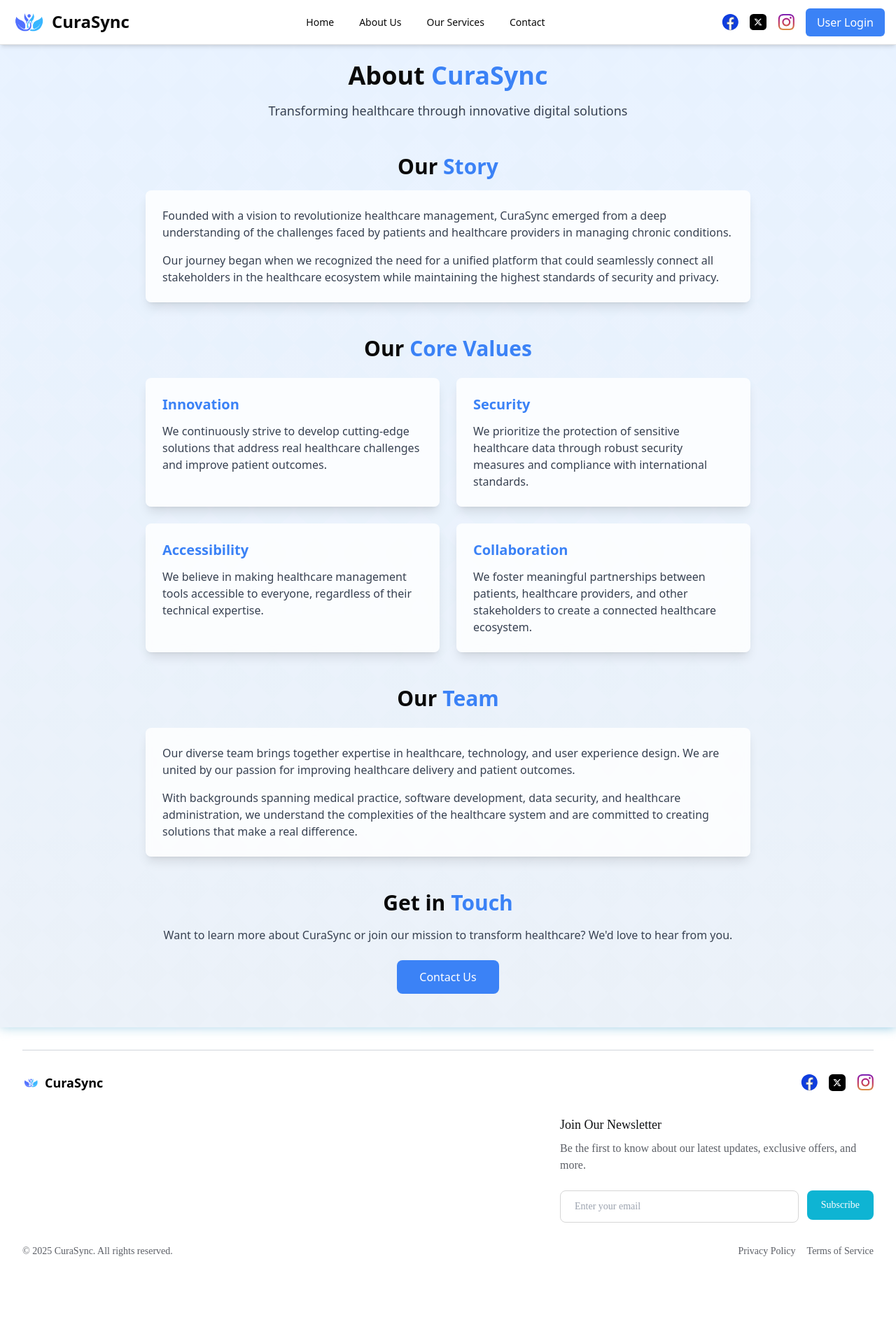
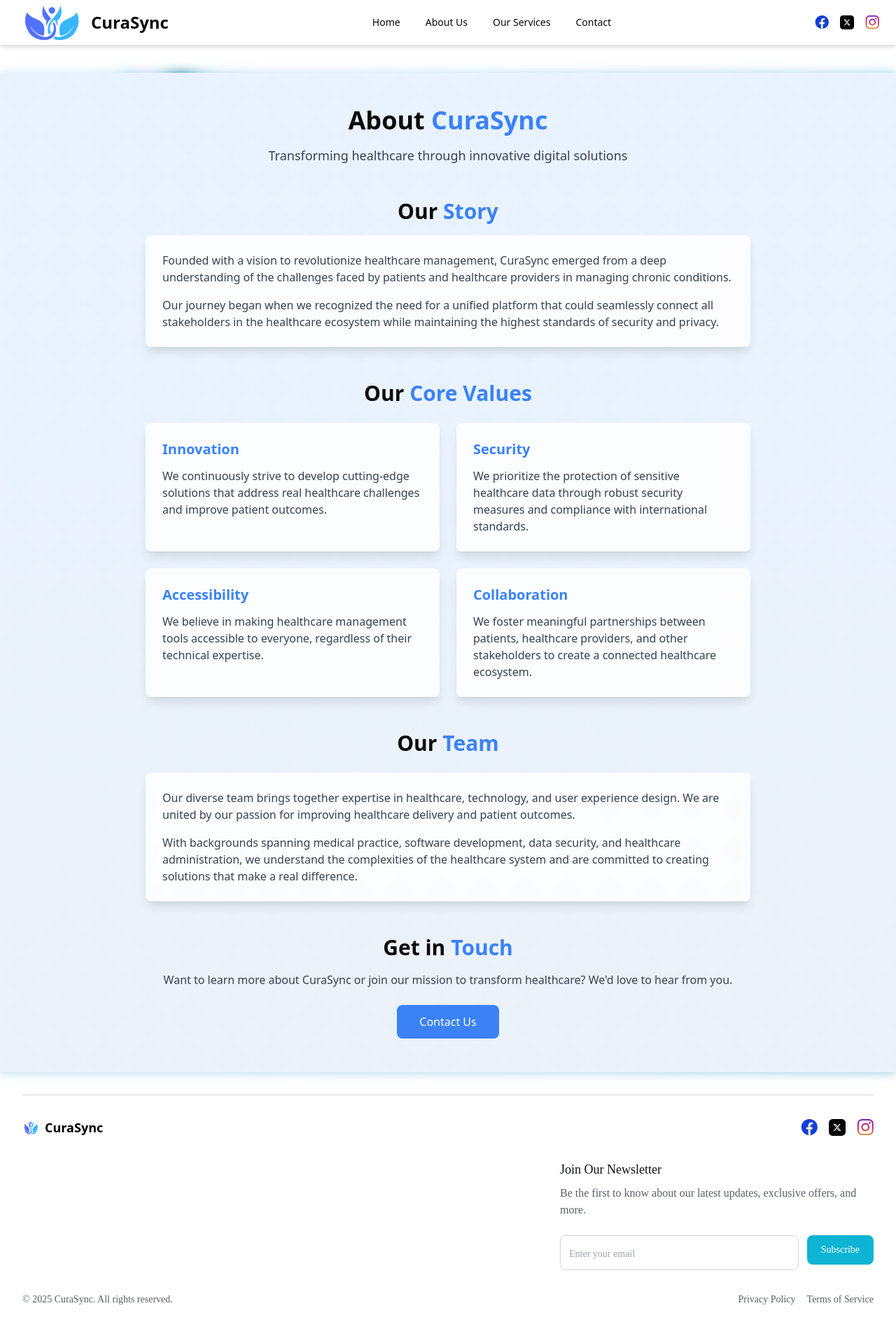
Before and after one commit to CuraSync/home-page, a Next.js app: page /about in a window 1280 px wide. Shown: the whole page at 70% size. Before the commit the page ends 1829 px from the top, so only its background shows below. Built offline with nearby package versions, Linux system fonts and the light colour scheme.

Commit message:
Made the navbar and footer responsive
Made the navbar and footer responsive for all the devices desktops, tablets and mobiles

```diff
--- a/src/components/common/footer.tsx
+++ b/src/components/common/footer.tsx
@@ -1,76 +1,120 @@
 import React from "react";
 import Image from "next/image";
 import fb from "../../../public/icons/fb.svg";
+import Link from "next/link";
 import x from "../../../public/icons/x.svg";
 import ig from "../../../public/icons/ig.svg";
 import Logo from "../../../public/images/Logo.png";
 
 const Footer = () => {
   return (
-    <div className="w-full bg-white text-black p-8">
-      <hr className="border-t border-gray-300 mb-8" /> {/* Horizontal line */}
-      <div className="flex justify-between items-center">
+    <div className="w-full bg-white text-black p-4 sm:p-6 md:p-8">
+      <hr className="border-t border-gray-300 mb-6 sm:mb-8" />
+
+      {/* Top Section - Logo and Social Icons */}
+      <div className="flex flex-col sm:flex-row justify-between items-center gap-4 sm:gap-0">
         <div className="flex items-center space-x-2">
-          <Image src={Logo} alt="CuraSync Logo" width={24} height={24} />{" "}
-          {/* Logo */}
+          <Image
+            src={Logo}
+            alt="CuraSync Logo"
+            width={24}
+            height={24}
+            className="w-6 h-6"
+          />
           <h2 className="text-lg font-bold">CuraSync</h2>
         </div>
+
         <div className="flex space-x-4">
-          <div className="w-6 h-6 relative overflow-hidden">
-            <img src={fb.src} alt="Facebook" className="w-full h-full" />
-          </div>
-          <div className="w-6 h-6 relative overflow-hidden">
-            <img src={x.src} alt="Twitter" className="w-full h-full" />
-          </div>
-          <div className="w-6 h-6 relative overflow-hidden">
-            <img src={ig.src} alt="Instagram" className="w-full h-full" />
-          </div>
+          <Link
+            href="https://facebook.com"
+            target="_blank"
+            rel="noopener noreferrer"
+          >
+            <Image
+              src={fb}
+              alt="Facebook"
+              width={24}
+              height={24}
+              className="w-6 h-6 hover:opacity-80 transition-opacity"
+            />
+          </Link>
+          <Link
+            href="https://twitter.com"
+            target="_blank"
+            rel="noopener noreferrer"
+          >
+            <Image
+              src={x}
+              alt="Twitter"
+              width={24}
+              height={24}
+              className="w-6 h-6 hover:opacity-80 transition-opacity"
+            />
+          </Link>
+          <Link
+            href="https://instagram.com"
+            target="_blank"
+            rel="noopener noreferrer"
+          >
+            <Image
+              src={ig}
+              alt="Instagram"
+              width={24}
+              height={24}
+              className="w-6 h-6 hover:opacity-80 transition-opacity"
+            />
+          </Link>
         </div>
       </div>
+
       {/* Newsletter Section */}
-      <div className="w-full flex justify-end mt-8">
-        <div className="w-full max-w-md flex-col justify-start items-start gap-6 flex">
-          <div className="self-stretch h-[84px] flex-col justify-start items-start gap-2 flex">
-            <div className="self-stretch text-[#101113] text-lg font-medium font-['Poppins'] leading-7">
+      <div className="w-full flex justify-center sm:justify-end mt-8">
+        <div className="w-full max-w-md flex-col justify-start items-start gap-4 sm:gap-6 flex">
+          <div className="self-stretch flex-col justify-start items-start gap-2 flex">
+            <div className="self-stretch text-[#101113] text-base sm:text-lg font-medium font-['Poppins'] leading-7">
               Join Our Newsletter
             </div>
-            <div className="self-stretch text-[#5c5f66] text-base font-medium font-['Poppins'] leading-normal">
+            <div className="self-stretch text-[#5c5f66] text-sm sm:text-base font-medium font-['Poppins'] leading-normal">
               Be the first to know about our latest updates, exclusive offers,
               and more.
             </div>
           </div>
-          <div className="self-stretch justify-start items-start gap-3 inline-flex">
-            <div className="grow shrink basis-0 flex-col justify-start items-start gap-2 inline-flex">
-              <div className="self-stretch p-3 rounded-lg border border-[#d6d6d6] justify-start items-center gap-4 inline-flex">
-                <div className="grow shrink basis-0 h-5 justify-start items-center gap-2 flex">
-                  <div className="grow shrink basis-0 self-stretch justify-start items-center gap-0.5 flex">
-                    <input
-                      type="email"
-                      placeholder="Enter your email"
-                      className="grow shrink basis-0 text-[#a6a7ab] text-sm font-normal font-['Poppins'] leading-tight p-2"
-                    />
-                  </div>
-                </div>
+
+          <div className="self-stretch flex flex-col sm:flex-row justify-start items-start gap-3">
+            <div className="w-full sm:grow shrink basis-0">
+              <div className="w-full p-3 rounded-lg border border-[#d6d6d6]">
+                <input
+                  type="email"
+                  placeholder="Enter your email"
+                  className="w-full text-[#a6a7ab] text-sm font-normal font-['Poppins'] leading-tight focus:outline-none"
+                />
               </div>
             </div>
-            <button className="px-5 py-3 bg-[#0eb4d3] rounded-lg justify-center items-center gap-2 flex text-[#fdfdfd] text-sm font-normal font-['Poppins'] leading-tight">
+            <button className="w-full sm:w-auto mt-3 sm:mt-0 px-5 py-3 bg-[#0eb4d3] rounded-lg justify-center items-center gap-2 flex text-[#fdfdfd] text-sm font-normal font-['Poppins'] leading-tight hover:bg-[#0ca0bc] transition-colors">
               Subscribe
             </button>
           </div>
         </div>
       </div>
+
       {/* Bottom Section */}
-      <div className="w-full flex justify-between items-center mt-8">
-        <div className="text-[#5c5f66] text-sm font-normal font-['Poppins'] leading-tight">
+      <div className="w-full flex flex-col sm:flex-row justify-between items-center gap-4 mt-8">
+        <div className="text-[#5c5f66] text-xs sm:text-sm font-normal font-['Poppins'] leading-tight text-center sm:text-left">
           © 2025 CuraSync. All rights reserved.
         </div>
-        <div className="flex justify-end items-center gap-4">
-          <div className="text-[#5c5f66] text-sm font-normal font-['Poppins'] leading-tight">
+        <div className="flex justify-center sm:justify-end items-center gap-4">
+          <Link
+            href="/privacy"
+            className="text-[#5c5f66] text-xs sm:text-sm font-normal font-['Poppins'] leading-tight hover:text-[#0eb4d3] transition-colors"
+          >
             Privacy Policy
-          </div>
-          <div className="text-[#5c5f66] text-sm font-normal font-['Poppins'] leading-tight">
+          </Link>
+          <Link
+            href="/terms"
+            className="text-[#5c5f66] text-xs sm:text-sm font-normal font-['Poppins'] leading-tight hover:text-[#0eb4d3] transition-colors"
+          >
             Terms of Service
-          </div>
+          </Link>
         </div>
       </div>
     </div>
--- a/src/components/common/navbar.tsx
+++ b/src/components/common/navbar.tsx
@@ -1,13 +1,11 @@
 "use client";
-
-import React from "react";
+import React, { useState, useEffect } from "react";
 import Link from "next/link";
 import Image from "next/image";
 import Logo from "../../../public/images/Logo.png";
 import fb from "../../..//public/icons/fb.svg";
 import twitter from "../../../public/icons/x.svg";
 import ig from "../../../public/icons/ig.svg";
-
 import {
   NavigationMenu,
   NavigationMenuLink,
@@ -15,78 +13,179 @@ import {
 } from "./navigation-menu";
 
 const Navbar = () => {
+  const [isMenuOpen, setIsMenuOpen] = useState(false);
+  const [isMobile, setIsMobile] = useState(false);
+
+  useEffect(() => {
+    const handleResize = () => {
+      setIsMobile(window.innerWidth < 1024);
+      if (window.innerWidth >= 1024) {
+        setIsMenuOpen(false);
+      }
+    };
+
+    handleResize();
+    window.addEventListener("resize", handleResize);
+    return () => window.removeEventListener("resize", handleResize);
+  }, []);
+
+  const toggleMenu = () => {
+    setIsMenuOpen(!isMenuOpen);
+  };
+
+  useEffect(() => {
+    if (isMenuOpen) {
+      document.body.style.overflow = "hidden";
+    } else {
+      document.body.style.overflow = "unset";
+    }
+    return () => {
+      document.body.style.overflow = "unset";
+    };
+  }, [isMenuOpen]);
+
+  const navLinks = [
+    { href: "/", text: "Home" },
+    { href: "/about", text: "About Us" },
+    { href: "/services", text: "Our Services" },
+    { href: "/contact", text: "Contact" },
+  ];
+
+  const socialLinks = [
+    { href: "https://facebook.com", icon: fb, alt: "Facebook" },
+    { href: "https://twitter.com", icon: twitter, alt: "Twitter" },
+    { href: "https://instagram.com", icon: ig, alt: "Instagram" },
+  ];
+
   return (
-    <nav className="fixed top-0 w-full h-16 bg-white z-50 border-b shadow-md">
-      <div className="container h-full mx-auto flex items-center justify-between px-4">
+    <>
+      <nav className="fixed top-0 w-full bg-white z-50 border-b shadow-md">
+        <div className="container mx-auto">
+          <div className="h-16 flex items-center justify-between px-4 sm:px-6 bg-white">
             {/* Logo */}
-        <Link href="/" className="flex items-center space-x-2">
-          <Image src={Logo} alt="Logo" width={50} height={50} />
-          <span className="font-bold text-2xl">CuraSync</span>
+            <Link href="/" className="flex items-center space-x-2 z-50">
+              <Image
+                src={Logo}
+                alt="Logo"
+                width={isMobile ? 40 : 50}
+                height={isMobile ? 40 : 50}
+                className="w-auto h-auto"
+              />
+              <span className="font-bold text-lg sm:text-xl md:text-2xl">
+                CuraSync
+              </span>
             </Link>
 
             {/* Desktop Navigation */}
-        <NavigationMenu className="hidden md:flex">
-          <NavigationMenuList>
-            <div>
-              <Link href="/" legacyBehavior passHref>
-                <NavigationMenuLink className="group inline-flex h-10 w-max items-center justify-center rounded-md bg-white px-4 py-2 text-sm font-medium transition-colors hover:bg-gray-200 focus:bg-gray-200 focus:outline-none disabled:pointer-events-none disabled:opacity-50">
-                  Home
+            <NavigationMenu className="hidden lg:flex">
+              <NavigationMenuList className="space-x-1">
+                {navLinks.map((link) => (
+                  <div key={link.href}>
+                    <Link href={link.href} legacyBehavior passHref>
+                      <NavigationMenuLink className="group inline-flex h-10 w-max items-center justify-center rounded-md bg-white px-3 sm:px-4 py-2 text-sm font-medium transition-colors hover:bg-gray-100 focus:bg-gray-100 focus:outline-none disabled:pointer-events-none disabled:opacity-50">
+                        {link.text}
                       </NavigationMenuLink>
                     </Link>
                   </div>
-            <div>
-              <Link href="/about" legacyBehavior passHref>
-                <NavigationMenuLink className="group inline-flex h-10 w-max items-center justify-center rounded-md bg-white px-4 py-2 text-sm font-medium transition-colors hover:bg-gray-200 focus:bg-gray-200 focus:outline-none disabled:pointer-events-none disabled:opacity-50">
-                  About Us
-                </NavigationMenuLink>
-              </Link>
-            </div>
-            <div>
-              <Link href="/services" legacyBehavior passHref>
-                <NavigationMenuLink className="group inline-flex h-10 w-max items-center justify-center rounded-md bg-white px-4 py-2 text-sm font-medium transition-colors hover:bg-gray-200 focus:bg-gray-200 focus:outline-none disabled:pointer-events-none disabled:opacity-50">
-                  Our Services
-                </NavigationMenuLink>
-              </Link>
-            </div>
-            <div>
-              <Link href="/contact" legacyBehavior passHref>
-                <NavigationMenuLink className="group inline-flex h-10 w-max items-center justify-center rounded-md bg-white px-4 py-2 text-sm font-medium transition-colors hover:bg-gray-200 focus:bg-gray-200 focus:outline-none disabled:pointer-events-none disabled:opacity-50">
-                  Contact
-                </NavigationMenuLink>
-              </Link>
-            </div>
+                ))}
               </NavigationMenuList>
             </NavigationMenu>
 
-        {/* Social Icons and User Login */}
-        <div className="flex items-center space-x-4">
+            {/* Desktop Social Icons */}
+            <div className="hidden lg:flex items-center space-x-4">
+              {socialLinks.map((link) => (
                 <Link
-            href="https://facebook.com"
+                  key={link.alt}
+                  href={link.href}
                   target="_blank"
                   rel="noopener noreferrer"
+                  className="hover:opacity-80 transition-opacity"
                 >
-            <Image src={fb} alt="Facebook" width={24} height={24} />
+                  <Image
+                    src={link.icon}
+                    alt={link.alt}
+                    width={20}
+                    height={20}
+                  />
                 </Link>
-          <Link
-            href="https://twitter.com"
-            target="_blank"
-            rel="noopener noreferrer"
+              ))}
+            </div>
+
+            {/* Mobile Menu Button */}
+            <button
+              onClick={toggleMenu}
+              className="lg:hidden relative z-50 p-2 rounded-md"
+              aria-label="Toggle menu"
             >
-            <Image src={twitter} alt="Twitter" width={24} height={24} />
-          </Link>
-          <Link
-            href="https://instagram.com"
-            target="_blank"
-            rel="noopener noreferrer"
-          >
-            <Image src={ig} alt="Instagram" width={24} height={24} />
-          </Link>
-          <button className="bg-blue-500 text-white px-4 py-2 rounded-md hover:bg-blue-600">
-            User Login
+              <div className="w-6 h-5 flex flex-col justify-between">
+                <span
+                  className={`w-full h-0.5 bg-black transition-all duration-300 ${
+                    isMenuOpen ? "rotate-45 translate-y-2" : ""
+                  }`}
+                />
+                <span
+                  className={`w-full h-0.5 bg-black transition-all duration-300 ${
+                    isMenuOpen ? "opacity-0" : ""
+                  }`}
+                />
+                <span
+                  className={`w-full h-0.5 bg-black transition-all duration-300 ${
+                    isMenuOpen ? "-rotate-45 -translate-y-2" : ""
+                  }`}
+                />
+              </div>
             </button>
           </div>
         </div>
+
+        {/* Mobile Menu Panel */}
+        <div
+          className={`fixed top-16 right-0 w-full sm:w-96 h-[calc(100vh-4rem)] bg-white transform transition-transform duration-300 ease-in-out lg:hidden ${
+            isMenuOpen ? "translate-x-0" : "translate-x-full"
+          }`}
+        >
+          <div className="h-full overflow-y-auto">
+            <div className="px-6 py-8">
+              {/* Mobile Navigation Links */}
+              <div className="flex flex-col space-y-6">
+                {navLinks.map((link) => (
+                  <Link
+                    key={link.href}
+                    href={link.href}
+                    className="text-lg font-medium hover:text-blue-500 transition-colors"
+                    onClick={() => setIsMenuOpen(false)}
+                  >
+                    {link.text}
+                  </Link>
+                ))}
+              </div>
+
+              {/* Mobile Social Links */}
+              <div className="flex items-center space-x-8 mt-8 py-6 border-t border-b">
+                {socialLinks.map((link) => (
+                  <Link
+                    key={link.alt}
+                    href={link.href}
+                    target="_blank"
+                    rel="noopener noreferrer"
+                    className="hover:opacity-80 transition-opacity"
+                  >
+                    <Image
+                      src={link.icon}
+                      alt={link.alt}
+                      width={24}
+                      height={24}
+                    />
+                  </Link>
+                ))}
+              </div>
+            </div>
+          </div>
+        </div>
       </nav>
+      {/* Spacer to prevent content from hiding behind fixed navbar */}
+      <div className="h-16" />
+    </>
   );
 };
 
```
Lines whose indentation alone changed are shown as unchanged.
